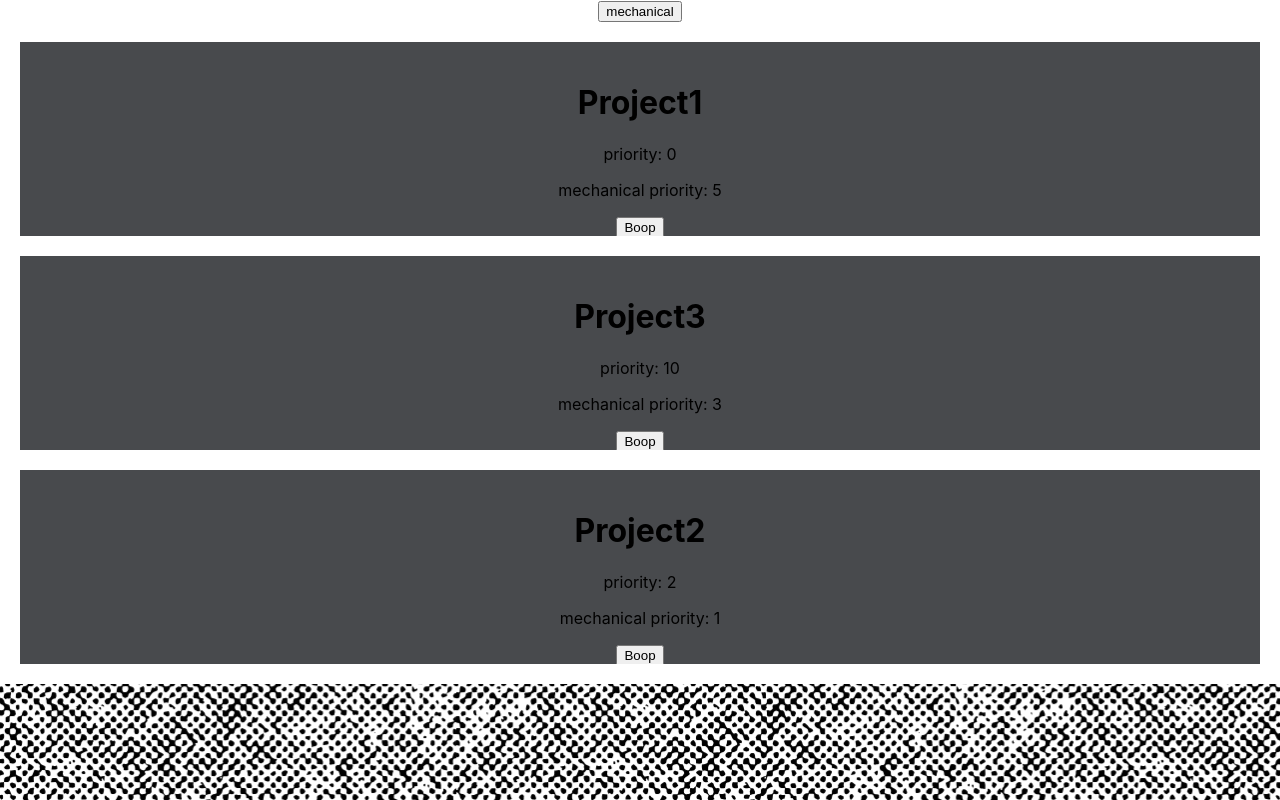
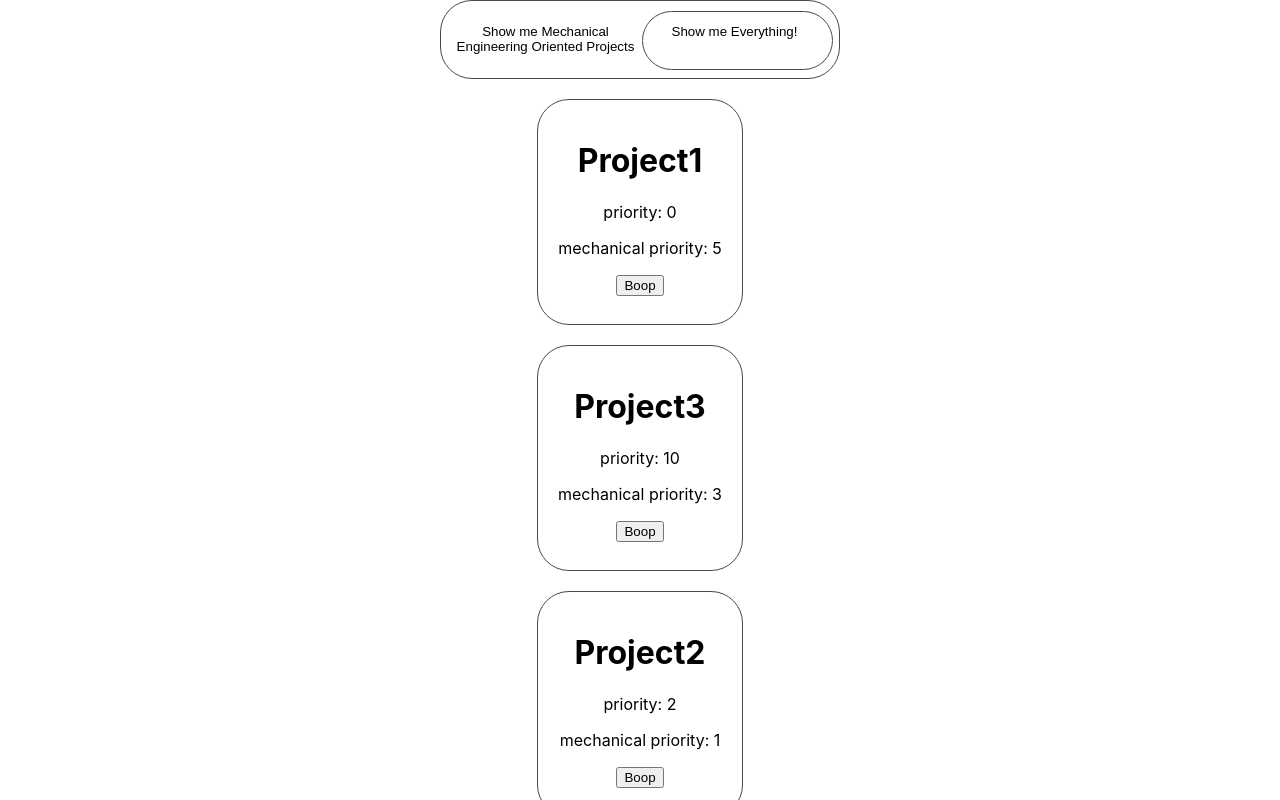
Before and after one commit to Gautier404/ProjectPortfolio, a React (Create React App) app: page / in a window 1280 px wide. Shown: the top 800 px of the page. Built offline with nearby package versions, Linux system fonts and the light colour scheme.

Commit message:
Added switch component for card reshuffling

```diff
--- a/src/App.css
+++ b/src/App.css
@@ -5,20 +5,70 @@
   --text-color: #dadce1;
   --nav-size: 60px;
   --border: 1px solid #474a4d;
-  --border-radius: 8px;
+  --border-radius: 2rem;
   --speed: 500ms;
 }
 
 .App {
+  display: flex;
   text-align: center;
-  min-width: 60%;
+  flex-direction: column;
+  align-items: center;
+}
+
+.AppContent{
+  text-align: center;
+  width: 60%;
+  display: flex;
+  flex-direction: column;
+  align-items: center;
+}
+/* Switch */
+.Switch {
+  --switch-width:400px;
+
+  display: grid;
+  grid-template-columns: 1fr 1fr;
+  grid-template-rows: 1fr;
+  width: var(--switch-width);
+  padding: 10px;
+  background-color: white;
+  border-radius: var(--border-radius);
+  border: var(--border);
+}
+
+.SwitchChild1 {
+  grid-column: 1 / 2;
+  grid-row: 1/2;
+  z-index: 2;
+}
+
+.SwitchChild2 {
+  grid-column: 2 / 3;
+  grid-row: 1/2;
+  z-index: 2;
+}
+
+.SwitchLever {
+  grid-column: 1 / 3;
+  grid-row: 1/2;
+  z-index: 1;
+  background-color: none;
+  height: 100%;
+  width: 50%;
+  transition: transform var(--speed) ease;
+  border-radius: var(--border-radius);
+  border: var(--border);
 }
 
 /* Cards */
 .card {
   transition: all var(--speed) ease;
-  background-color: var(--bg-accent);
+  background-color: none;
   overflow: hidden;
   padding: 20px;
+  padding-bottom: 50px;
   margin: 20px;
+  border: var(--border);
+  border-radius: var(--border-radius);
 }
--- a/src/App.js
+++ b/src/App.js
@@ -2,7 +2,7 @@ import texture from './Assets/SVGTEXTURE1.svg';
 import './App.css';
 import React, { useState, useRef, useEffect } from 'react';
 import {CardStack} from './Components/CardStack'
-
+import {Switch} from './Components/Switch'
 //import the header card
 
 
@@ -10,11 +10,11 @@ function App() {
   const [status, setStatus] = useState(false);
   return (
     <div className="App">
-      <button onClick={() => setStatus(!status)}>
-        {status ? "just regular Priority": "mechanical"}
-      </button>
-      <CardStack status = {status}></CardStack>
-      <img src={texture} alt="React Logo" />
+      <div className="AppContent">
+        <Switch status = {status} setStatus = {setStatus}></Switch>
+        <CardStack status = {status}></CardStack>
+        <img src={texture} alt="React Logo" />
+        </div>
     </div>
   );
 }
--- /dev/null
+++ b/src/Components/Switch.js
@@ -0,0 +1,18 @@
+import React from 'react';
+
+export function Switch(props) {
+    var pdding = "#100000";
+    if (props.status){
+        pdding = "#000000"
+    } else {
+        pdding = "#000010"
+    }
+
+    return(
+            <button className = "Switch" onClick={() => props.setStatus(!props.status)}>
+                <p className = "SwitchChild1">Show me Mechanical Engineering Oriented Projects</p>
+                <p className = "SwitchChild2">Show me Everything!</p>
+                <div className = "SwitchLever" style = {props.status?{transform: "translateX(0%)"}:{transform: "translateX(100%)"}}></div>
+            </button>
+    )
+}
```
